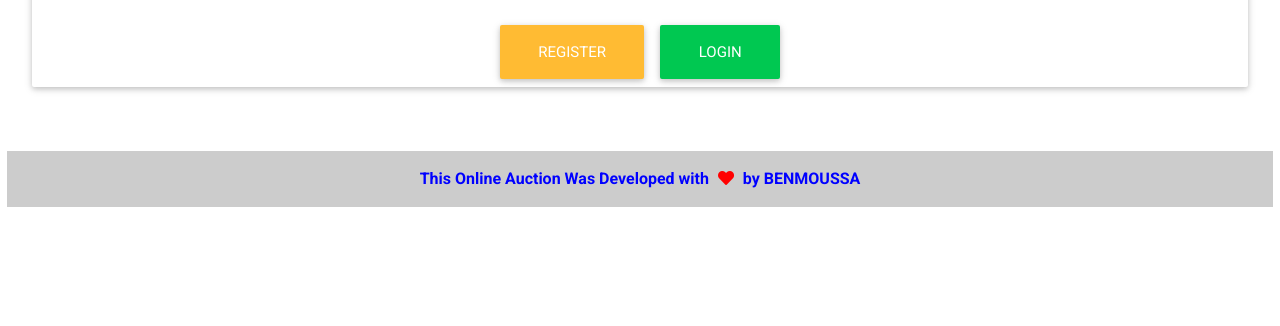
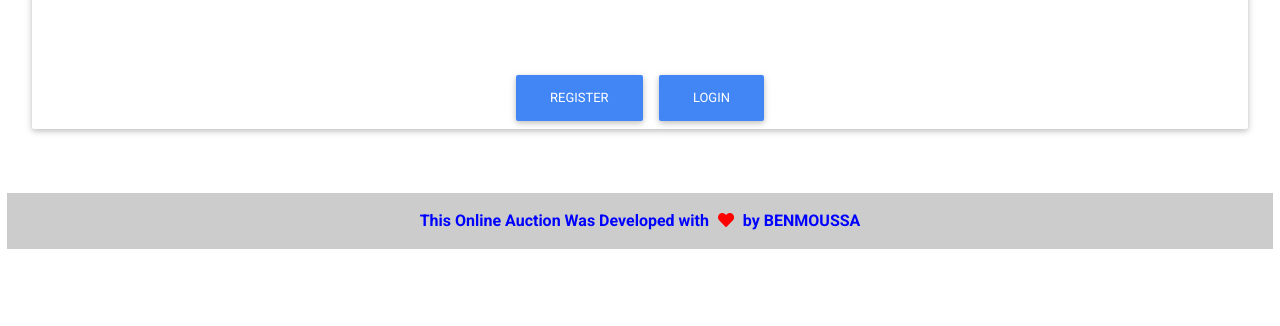
Before and after one commit to Harvard2020/Commerce, a Django app: page / in a window 1280 px wide. Shown: the part 474-800 px from the top of the page. Run offline with Django 3.2, Linux system fonts and the light colour scheme; some libraries are stand-ins or nearby versions.

Commit message:
Update index.html

```diff
--- a/auctions/templates/auctions/index.html
+++ b/auctions/templates/auctions/index.html
@@ -3,18 +3,22 @@
 {% block body %}
     <div class="jumbotron text-center">
 
-        <h2><strong; style="color: blue;  margin: 0px; padding: 0px; font-weight:bold">Welcome To Online Auctions</strong></h2>
-        <center>
-        <img src="../../static/auctions/img/forindex.svg" alt="indeximage" style="height: 18%;width:18%" class="embed-responsive"> <br> <br> <br>
-        <p class="lead" style= "align:justify; float:center; font-weight:bold">In this auction you can post auction listings, see products, place bids, comment on listings, add listings to a watchlist. You can also add and sell a product in CreateListing, and fill all details to be seen by other users</p>
-        </center><br>
+        <h2><strong; style="color: blue; float-center margin: 0px; padding:0px; font-weight:bold">Welcome To Online Auctions</strong></h2>
+
+         <br> <br> <br><br><br>
+        <p class="lead" style= "float-left; color:blue; font-size: 25px; font-weight:bold">In this auction you can: </p>
+        <p class="lead" style= "float-left; font-weight:bold">- Post auction listings, see products, place bids, comment on listings</p>
+        <p class="lead" style= "float-left; font-weight:bold">- Add listings to a watchlis, fill all details to be seen by other users and sell a product in CreateListing</p>
+
+        <br> <br> <br><br><br>
 
         {% if user.is_authenticated %}
-            <a styles="color:blue; font-weight:bold" href="{% url 'activelisting' %}" class="btn btn-primary btn-sm">Active Listings</a>
-            <a styles="color:blue; font-weight:bold"  href="{% url 'createlisting' %}" class="btn btn-primary btn-sm">Create Listings</a>
+            <a styles="color:blue; margin: 0px; padding:0px; font-weight:bold" href="{% url 'activelisting' %}" class="btn btn-primary btn-Lg">Active Listings</a>
+            <a styles="color:blue; margin: 0px; padding:0px; font-weight:bold"  href="{% url 'createlisting' %}" class="btn btn-primary btn-Lg">Create Listings</a>
         {% else %}
-            <a href="{% url 'register' %}" class="btn btn-warning btn-lg">Register</a>
-            <a href="{% url 'login' %}" class="btn btn-success btn-lg">Login</a>
+        <a styles="color:blue; margin: 0px; padding:0px; font-weight:bold" href="{% url 'register' %}" class="btn btn-primary btn-Lg">Register</a>
+        <a styles="color:blue; margin: 0px; padding:0px; font-weight:bold"  href="{% url 'login' %}" class="btn btn-primary btn-Lg">login</a>
+
         {% endif %}
     </div>
 {% endblock %}
```
